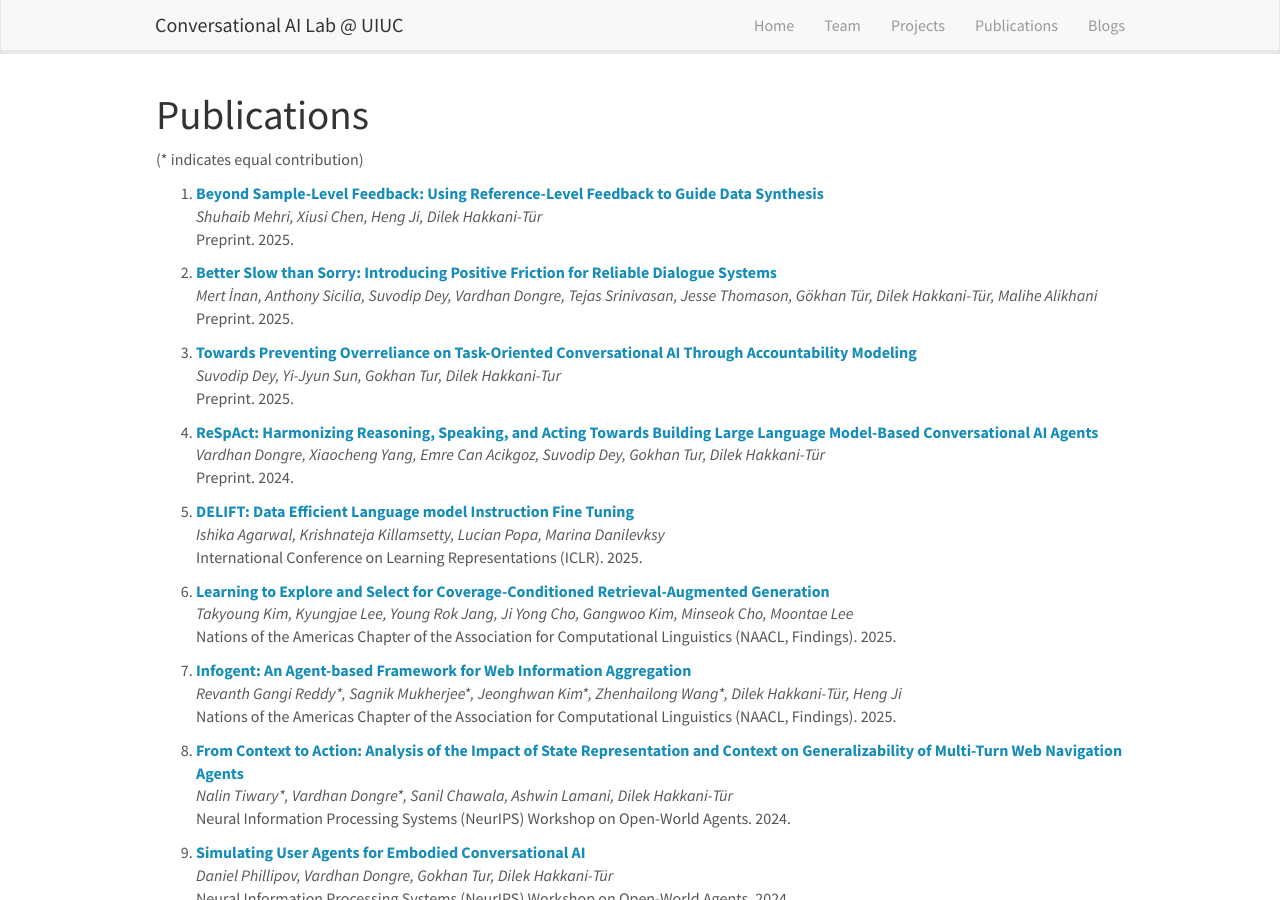
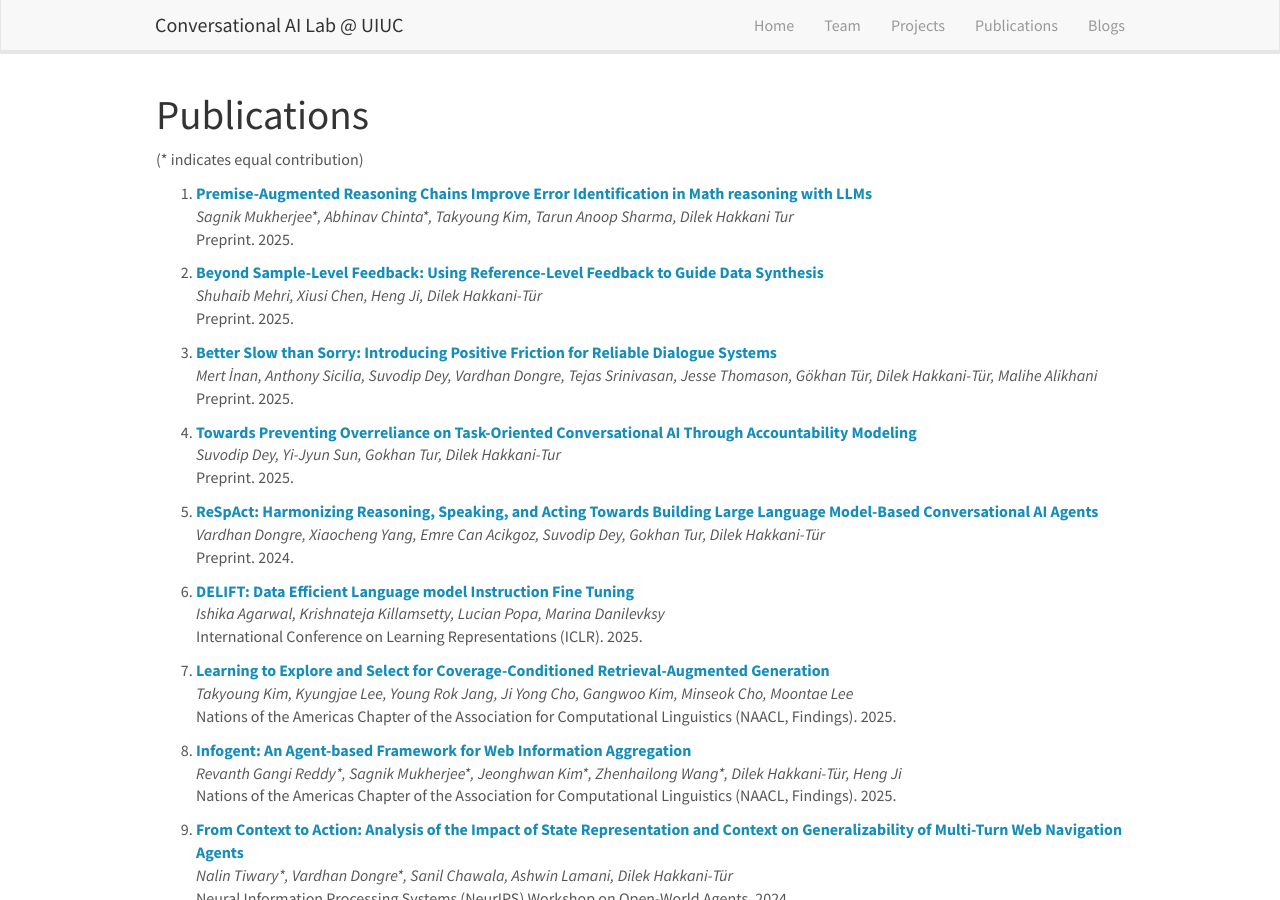
Before and after one commit to uiuc-conversational-ai-lab/uiuc-conversational-ai-lab.github.io, a Jekyll site: the page built from _pages/publications.md, in a window 1280 px wide and 900 px high. Built offline with Jekyll 4.4.1, drawn with Linux system fonts in a browser that asks for light colours; nearby versions of some CDN libraries.

Commit message:
update pub

```diff
--- a/_data/publist.yml
+++ b/_data/publist.yml
@@ -1,3 +1,10 @@
+- title: "Premise-Augmented Reasoning Chains Improve Error Identification in Math reasoning with LLMs"
+  authors: Sagnik Mukherjee&#42;, Abhinav Chinta&#42;, Takyoung Kim, Tarun Anoop Sharma, Dilek Hakkani Tur
+  link:
+    url: https://arxiv.org/abs/2502.02362
+    display: Preprint. 2025.
+  highlight: 1
+
 - title: "Beyond Sample-Level Feedback: Using Reference-Level Feedback to Guide Data Synthesis"
   authors: Shuhaib Mehri, Xiusi Chen, Heng Ji, Dilek Hakkani-Tür
   link:
```
